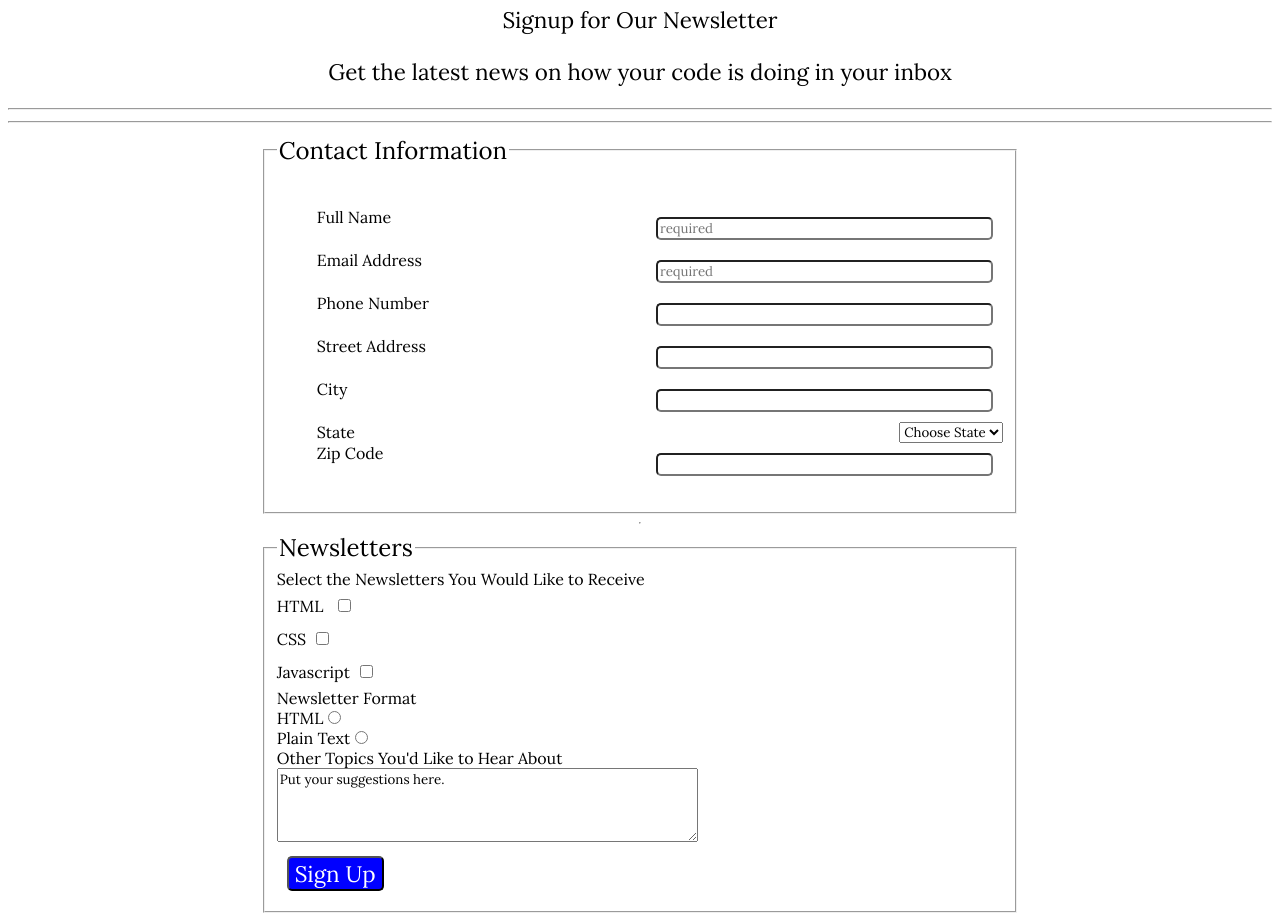
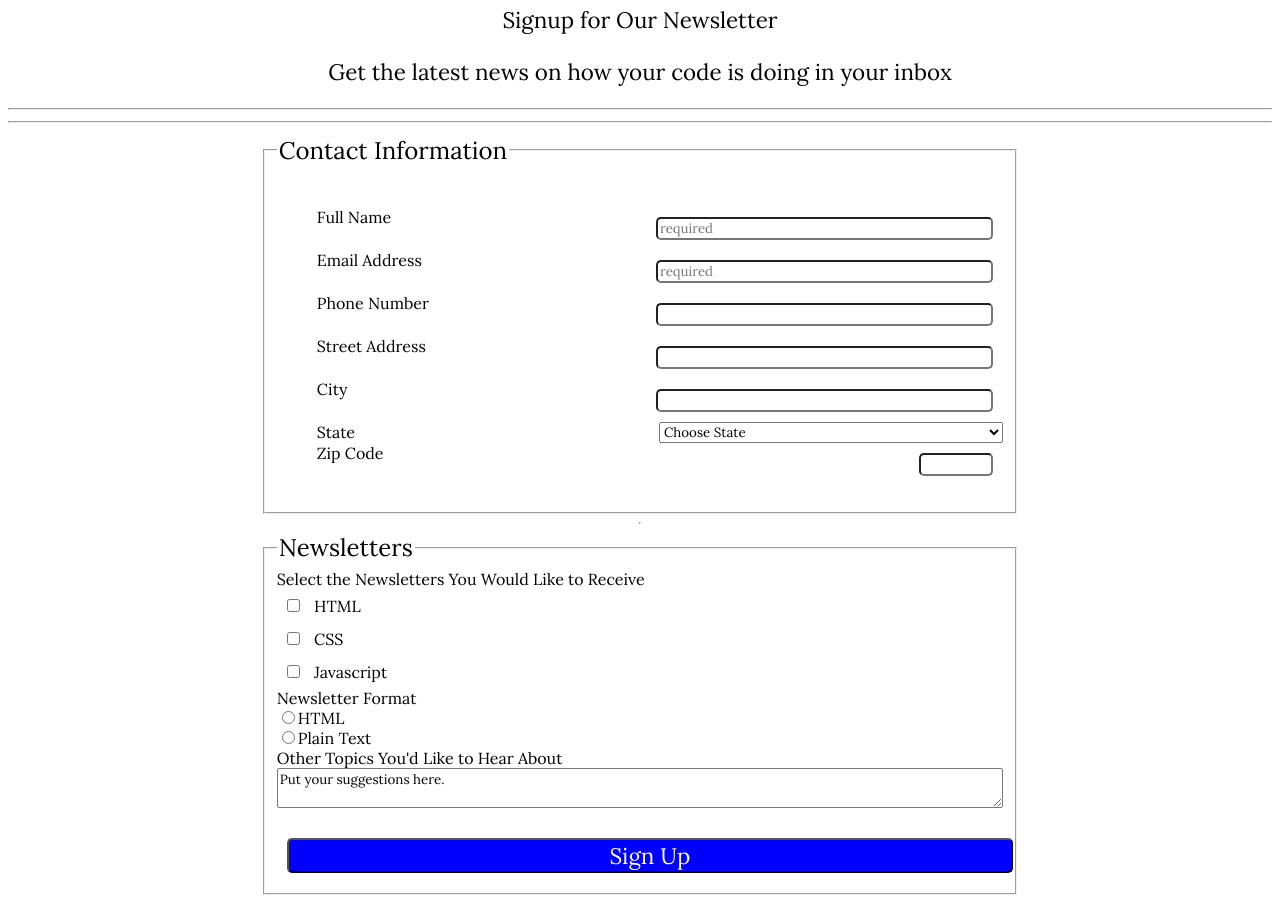
Before and after one commit to mmcnulty42/Project3, a plain HTML site: page FormSite/index.html in a window 1280 px wide. Shown: the part 83-1004 px from the top of the page. Drawn offline with Linux system fonts and the light colour scheme.

Commit message:
Add files via upload

```diff
--- a/FormSite/index.html
+++ b/FormSite/index.html
@@ -40,23 +40,26 @@
 <option value="Oregon">Oregon</option>
 <option value="Washington">Washington</option>
 </select><br></li>
-<li class="form-row"  ><label for="zipcode">Zip Code</label><br>
+<li class="form-row" ><label for="zipcode">Zip Code</label><br>
 <input type="text" name="zipcode" id="zipcode"></li></ul></fieldset>
 <hr><fieldset>
     <legend>Newsletters</legend>
 <label >Select the Newsletters You Would Like to Receive</label><br>
-<label for="news1">HTML</label>
-<input type="checkbox" id="news1" name="newsletters1" value="HTML"><br>
-<label for="news2">CSS</label><input type="checkbox" id="news2" name="newsletters2" value="CSS"><br>
-<label for="news3">Javascript</label><input type="checkbox" id="news3" name="newsletters3" value="Javascript"><br>
+
+<input type="checkbox" id="news1" name="newsletters1" value="HTML">
+<label for="news1">HTML</label><br>
+<input type="checkbox" id="news2" name="newsletters2" value="CSS">
+<label for="news2">CSS</label><br>
+<input type="checkbox" id="news3" name="newsletters3" value="Javascript">
+<label for="news3">Javascript</label><br>
 Newsletter Format<br>
-<label for="type">HTML</label><input type="radio" id="type" name="newsletterformat" value="HTML"><br>
-<label for="type2">Plain Text</label><input type="radio" id="type2" name="newsletterformat" value="PlainText"><br>
+<input type="radio" id="type" name="newsletterformat" value="HTML"><label for="type">HTML</label><br>
+<input type="radio" id="type2" name="newsletterformat" value="PlainText"><label for="type2">Plain Text</label><br>
 <label for="textarea">Other Topics You'd Like to Hear About</label><br>
-<textarea id="textarea" name="textarea" rows="4" cols="50">
+<div class="flex-container"><div><textarea id="textarea" name="textarea" >
 Put your suggestions here.
-</textarea><br>
-<input class="submit" type="submit" value="Sign Up"><br>
+</textarea><br></div>
+<input class="submit" type="submit" value="Sign Up"><br></div>
 </fieldset>
 </form>
 
--- a/FormSite/styles.css
+++ b/FormSite/styles.css
@@ -9,17 +9,21 @@ font-size:1.7em; color:white;}
 
 legend {font-size:1.5em;}
 
-input[type=text] {margin:10px; border-radius:5px;}
+input[type=text]  {margin:10px; border-radius:5px;}
 
 input[type=email] {margin:10px; border-radius:5px;}
 
 input[type=tel] {margin:10px; border-radius:5px;}
 
-input[type=select] {margin:10px; }
+input[type=select] {margin:10px; width:200px;}
 
 input[type=checkbox] {margin:10px; border-radius:5px;}
 
-input[type=submit] {margin:10px; border-radius:5px; background-color:blue; color:white; font-size:1.4em;}
+input[type=submit] {margin:10px; border-radius:5px; background-color:blue; color:white;
+
+
+    font-size:1.4em;}
+
 
 .form {display:flex; flex-direction:column;}
 
@@ -27,9 +31,19 @@ ul {list-style-type:none;}
 
 input:focus{outline:solid;}
 
+#states {display:flex; flex:1; flex-grow:1; width:200px;}
+
+.flex-container div {display:flex; flex-direction:column; flex-grow:1;}
+
+#textarea {min-width:15em; justify-content:center;}
+.submit {width:100%; flex:1; justify-content:center;}
+
+#zipcode {width:25%;}
+
 @media (min-width:768px) {.form-row >input {display:flex; flex:1;}
 .form {margin:auto; width:60%;}
 .form-row {display:flex; justify-content: flex-end;}
 .form-row > label{display:flex; flex:1;}
+#zipcode {max-width:5em;}
 
 }
```
